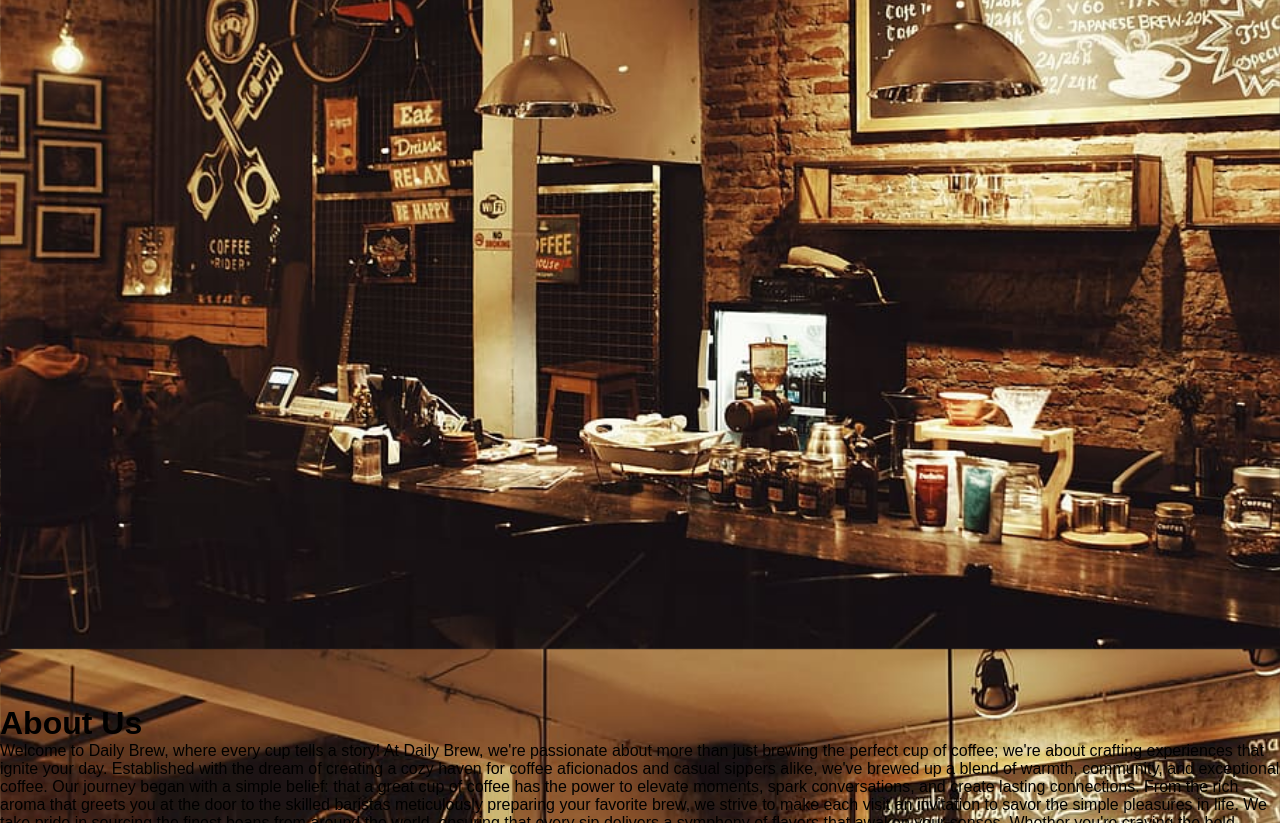
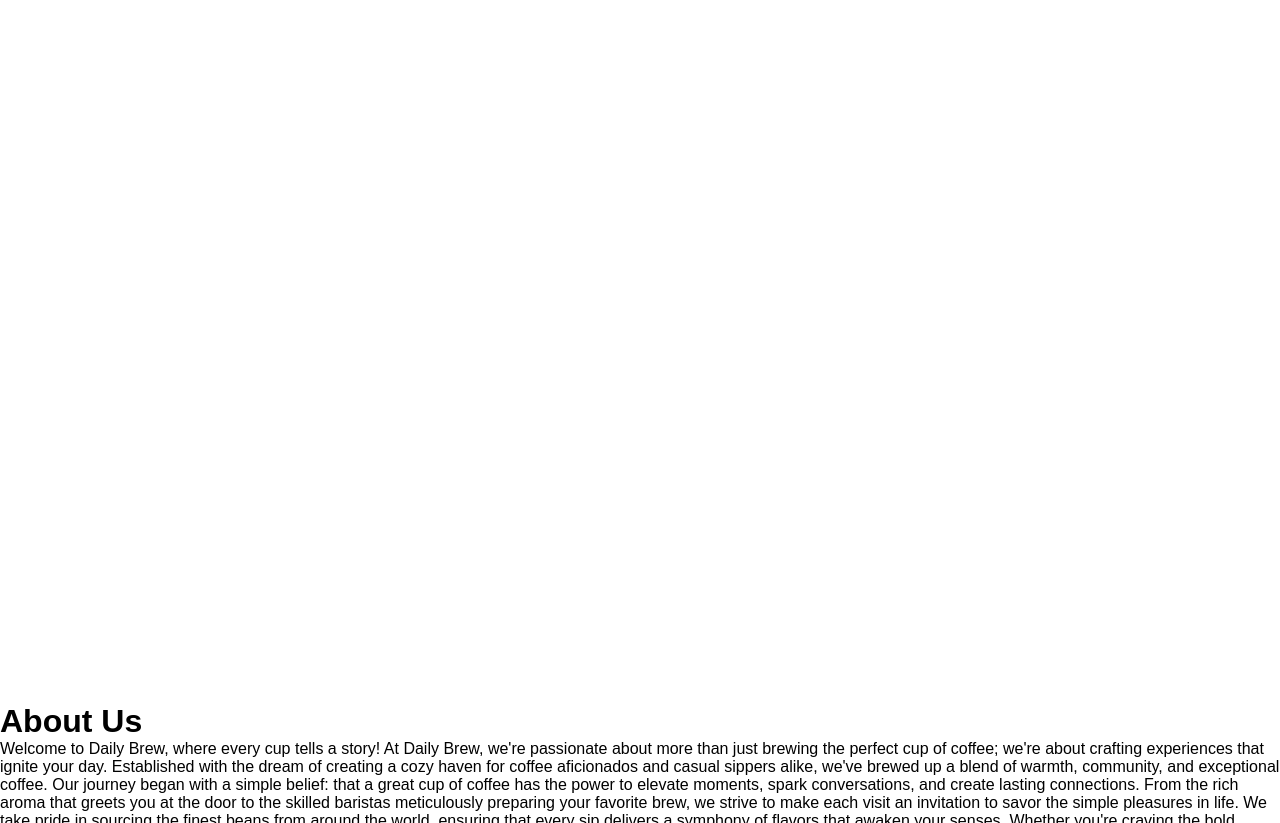
Before and after one commit to shyrauy/shyrauy.github.io, a plain HTML site: page index.html in a window 1280 px wide. Shown: the part 205-1028 px from the top of the page. Drawn offline with Linux system fonts and the light colour scheme; files whose address does not match are found by name.

Commit message:
change
change

```diff
--- a/index.html
+++ b/index.html
@@ -6,23 +6,12 @@
     <meta name="viewport" content="width=device-width, initial-scale=1.0">
     <title>Daily Brew</title>
 </head>
-<!--bg image here-->
-<style type="text/css">
-    body{
-        background-image: url(C:/Users/vivoBook/Downloads/shop.jpg);
-        background-size: contain;
-        background-color: rgba(0, 0, 0, 0.5);
-
-
-    }
-</style>
 <body>
     <!-- Nav Bar-->
 <nav>
     <div class="navigation">
-    <img src="C:/Users/vivoBook/Downloads/dblogo.png" class="logo">
-
-
+        <p><a href="dailybrew.html" style="color: black">Daily Brew</a></p>
+    </div>
     <ul>
         <li><a href="rewards.html">Rewards</a></li>
         <li><a href="menu.html">Menu</a></li>
@@ -30,12 +19,11 @@
         <li><a href="dailybrewuae.html">Daily Brew UAE</a></li>
         <li><a href="signup.html">Sign-up</a></li>
     </ul>
-    </div>
 </nav>
 
 <!--banner-->
 <div class="banner">
-   <!-- <img src="C:\Users\vivoBook\Documents\WEB DEV\shop.jpg" alt="background">-->
+    <!--<img src="C:\Users\vivoBook\Documents\WEB DEV\shop.jpg" alt="background">-->
     <h1>DAILY</h1>
     <h1>BREW</h1>
     <p>Home for many coffee lovers.</p>
```
